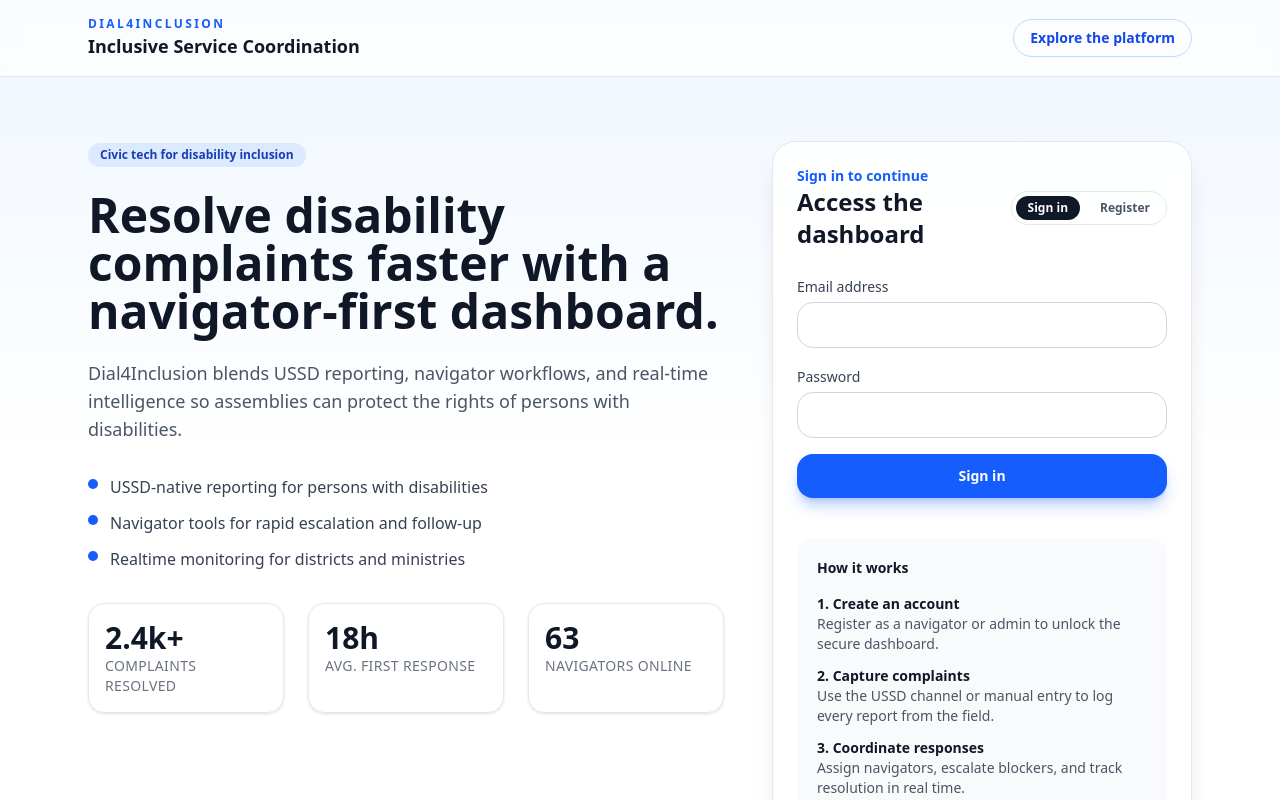
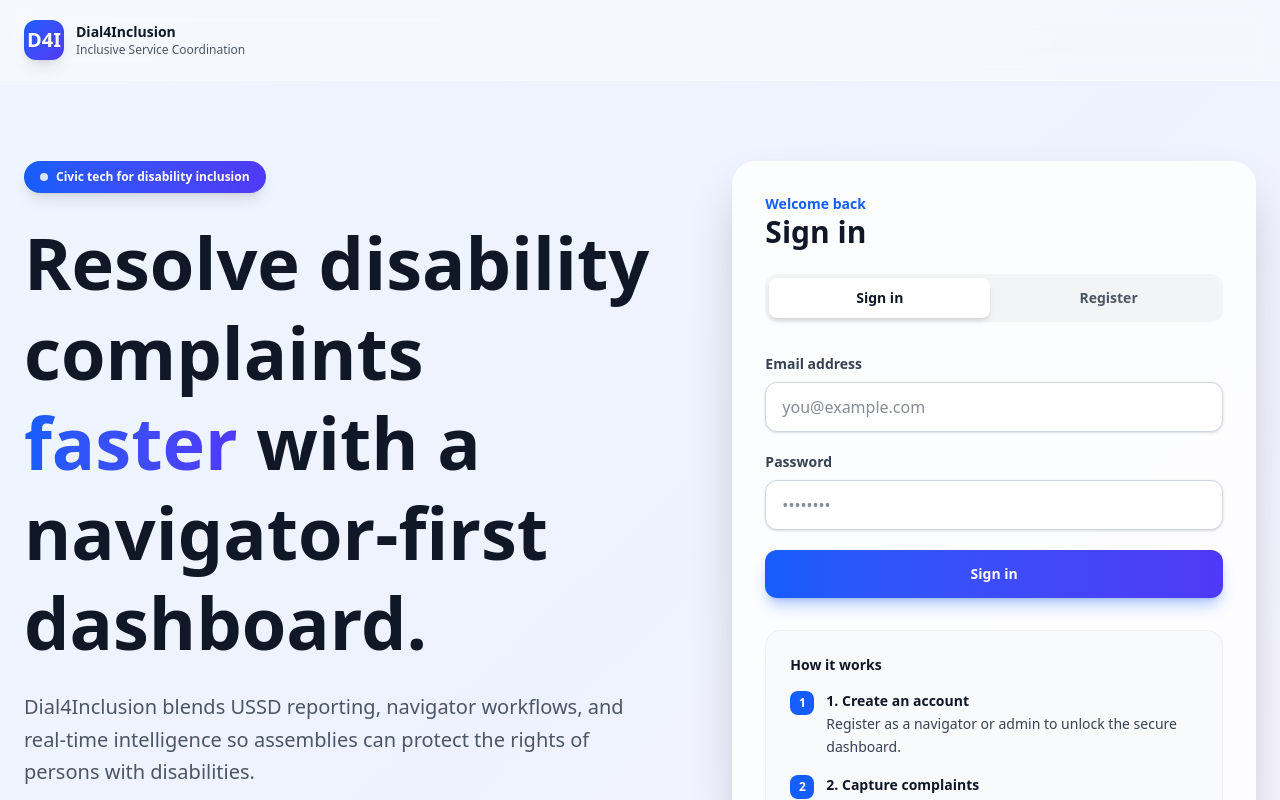
Before and after one commit to Zomujo/dial4inclusion, a Next.js app: page / in a window 1280 px wide. Shown: the top 800 px of the page. Built offline with nearby package versions, Linux system fonts and the light colour scheme; no server answers.

Commit message:
landing page

```diff
--- a/app/page.tsx
+++ b/app/page.tsx
@@ -93,62 +93,61 @@ export default function LandingPage() {
   }
 
   return (
-    <div className="min-h-screen bg-gradient-to-b from-blue-50 via-white to-white">
-      <header className="border-b border-gray-200 bg-white/70 backdrop-blur">
-        <div className="mx-auto flex max-w-6xl items-center justify-between px-6 py-4">
+    <div className="min-h-screen bg-gradient-to-br from-blue-50 via-indigo-50 to-purple-50">
+      <header className="border-b border-white/20 bg-white/40 backdrop-blur-md">
+        <div className="mx-auto flex max-w-7xl items-center justify-between px-6 py-5">
+          <div className="flex items-center gap-3">
+            <div className="flex h-10 w-10 items-center justify-center rounded-xl bg-gradient-to-br from-blue-600 to-indigo-600 shadow-lg">
+              <span className="text-xl font-bold text-white">D4I</span>
+            </div>
             <div>
-            <p className="text-xs font-semibold uppercase tracking-[0.2em] text-blue-600">
-              Dial4Inclusion
-            </p>
-            <h1 className="text-lg font-bold text-gray-900">
-              Inclusive Service Coordination
-            </h1>
+              <p className="text-sm font-bold text-gray-900">Dial4Inclusion</p>
+              <p className="text-xs text-gray-600">Inclusive Service Coordination</p>
             </div>
-          <button
-            onClick={() => {
-              const formEl = document.getElementById("auth-card");
-              formEl?.scrollIntoView({ behavior: "smooth" });
-            }}
-            className="rounded-full border border-blue-200 px-4 py-2 text-sm font-semibold text-blue-700 hover:bg-blue-50"
-          >
-            Explore the platform
-          </button>
+          </div>
         </div>
       </header>
 
-      <main className="mx-auto max-w-6xl px-6 py-16">
-        <div className="grid gap-12 lg:grid-cols-[minmax(0,1.1fr)_420px]">
-          <section className="space-y-8">
+      <main className="mx-auto max-w-7xl px-6 py-12 lg:py-20">
+        <div className="grid gap-16 lg:grid-cols-[1.2fr_1fr] lg:gap-20">
+          <section className="space-y-10">
             <div className="space-y-6">
-              <span className="inline-flex rounded-full bg-blue-100 px-3 py-1 text-xs font-semibold text-blue-800">
+              <span className="inline-flex items-center gap-2 rounded-full bg-gradient-to-r from-blue-600 to-indigo-600 px-4 py-2 text-xs font-semibold text-white shadow-lg">
+                <span className="h-2 w-2 animate-pulse rounded-full bg-white"></span>
                 Civic tech for disability inclusion
               </span>
-              <h2 className="text-4xl font-bold text-gray-900 sm:text-5xl">
-                Resolve disability complaints faster with a navigator-first dashboard.
+              <h2 className="text-5xl font-extrabold leading-tight text-gray-900 sm:text-6xl lg:text-7xl">
+                Resolve disability complaints{" "}
+                <span className="bg-gradient-to-r from-blue-600 to-indigo-600 bg-clip-text text-transparent">
+                  faster
+                </span>{" "}
+                with a navigator-first dashboard.
               </h2>
-              <p className="text-lg text-gray-600">
+              <p className="text-xl leading-relaxed text-gray-600">
                 Dial4Inclusion blends USSD reporting, navigator workflows, and real-time
                 intelligence so assemblies can protect the rights of persons with disabilities.
               </p>
             </div>
 
-            <ul className="space-y-3 text-gray-700">
-              {highlights.map((item) => (
-                <li key={item} className="flex items-start gap-3">
-                  <span className="mt-1 h-2.5 w-2.5 rounded-full bg-blue-600" />
-                  <p className="text-base">{item}</p>
+            <ul className="space-y-4">
+              {highlights.map((item, index) => (
+                <li key={item} className="group flex items-start gap-4">
+                  <div className="flex h-8 w-8 shrink-0 items-center justify-center rounded-lg bg-gradient-to-br from-blue-500 to-indigo-500 shadow-md transition-transform group-hover:scale-110">
+                    <span className="text-sm font-bold text-white">{index + 1}</span>
+                  </div>
+                  <p className="pt-1 text-lg font-medium text-gray-800">{item}</p>
                 </li>
               ))}
             </ul>
 
-            <div className="grid gap-6 sm:grid-cols-3">
+            <div className="grid gap-4 sm:grid-cols-3">
               {stats.map((stat) => (
                 <div
                   key={stat.label}
-                  className="rounded-2xl border border-gray-200 bg-white/80 p-4 shadow-sm"
+                  className="group rounded-2xl border border-white/50 bg-white/60 p-6 shadow-lg backdrop-blur-sm transition-all hover:scale-105 hover:shadow-xl"
                 >
-                  <p className="text-3xl font-bold text-gray-900">{stat.value}</p>
-                  <p className="text-sm uppercase tracking-wide text-gray-500">
+                  <p className="text-4xl font-extrabold text-gray-900">{stat.value}</p>
+                  <p className="mt-2 text-sm font-medium uppercase tracking-wide text-gray-600">
                     {stat.label}
                   </p>
                 </div>
@@ -158,25 +157,27 @@ export default function LandingPage() {
 
           <section
             id="auth-card"
-            className="rounded-3xl border border-gray-200 bg-white/90 p-6 shadow-xl backdrop-blur"
+            className="sticky top-8 rounded-3xl border border-white/50 bg-white/80 p-8 shadow-2xl backdrop-blur-xl"
           >
+            <div className="mb-8">
               <div className="mb-6 flex items-center justify-between">
                 <div>
                   <p className="text-sm font-semibold text-blue-600">
-                  Sign in to continue
+                    {authMode === "login" ? "Welcome back" : "Get started"}
                   </p>
-                <h3 className="text-2xl font-bold text-gray-900">
-                  Access the dashboard
+                  <h3 className="text-3xl font-bold text-gray-900">
+                    {authMode === "login" ? "Sign in" : "Create account"}
                   </h3>
                 </div>
-              <div className="flex gap-2 rounded-full border border-gray-200 p-1">
+              </div>
+              <div className="flex gap-2 rounded-xl bg-gray-100 p-1">
                 {["login", "register"].map((mode) => (
                   <button
                     key={mode}
                     onClick={() => setAuthMode(mode as "login" | "register")}
-                    className={`rounded-full px-3 py-1 text-xs font-semibold whitespace-nowrap ${
+                    className={`flex-1 rounded-lg px-4 py-2.5 text-sm font-semibold transition-all ${
                       authMode === mode
-                        ? "bg-gray-900 text-white"
+                        ? "bg-white text-gray-900 shadow-md"
                         : "text-gray-600 hover:text-gray-900"
                     }`}
                   >
@@ -186,10 +187,10 @@ export default function LandingPage() {
               </div>
             </div>
 
-            <form className="space-y-4" onSubmit={handleSubmit}>
+            <form className="space-y-5" onSubmit={handleSubmit}>
               {authMode === "register" && (
                 <div>
-                  <label className="text-sm font-medium text-gray-700">
+                  <label className="mb-2 block text-sm font-semibold text-gray-700">
                     Full name
                   </label>
                   <input
@@ -199,13 +200,14 @@ export default function LandingPage() {
                     onChange={(event) =>
                       setForm((prev) => ({ ...prev, fullName: event.target.value }))
                     }
-                    className="mt-1 w-full rounded-2xl border border-gray-300 px-4 py-2.5 focus:border-blue-500 focus:outline-none"
+                    className="w-full rounded-xl border border-gray-300 bg-white px-4 py-3 text-gray-900 shadow-sm transition-all focus:border-blue-500 focus:outline-none focus:ring-2 focus:ring-blue-500/20"
+                    placeholder="John Doe"
                   />
                 </div>
               )}
 
               <div>
-                <label className="text-sm font-medium text-gray-700">
+                <label className="mb-2 block text-sm font-semibold text-gray-700">
                   Email address
                 </label>
                 <input
@@ -215,12 +217,13 @@ export default function LandingPage() {
                   onChange={(event) =>
                     setForm((prev) => ({ ...prev, email: event.target.value }))
                   }
-                  className="mt-1 w-full rounded-2xl border border-gray-300 px-4 py-2.5 focus:border-blue-500 focus:outline-none"
+                  className="w-full rounded-xl border border-gray-300 bg-white px-4 py-3 text-gray-900 shadow-sm transition-all focus:border-blue-500 focus:outline-none focus:ring-2 focus:ring-blue-500/20"
+                  placeholder="you@example.com"
                 />
               </div>
 
               <div>
-                <label className="text-sm font-medium text-gray-700">
+                <label className="mb-2 block text-sm font-semibold text-gray-700">
                   Password
                 </label>
                 <input
@@ -231,18 +234,21 @@ export default function LandingPage() {
                   onChange={(event) =>
                     setForm((prev) => ({ ...prev, password: event.target.value }))
                   }
-                  className="mt-1 w-full rounded-2xl border border-gray-300 px-4 py-2.5 focus:border-blue-500 focus:outline-none"
+                  className="w-full rounded-xl border border-gray-300 bg-white px-4 py-3 text-gray-900 shadow-sm transition-all focus:border-blue-500 focus:outline-none focus:ring-2 focus:ring-blue-500/20"
+                  placeholder="••••••••"
                 />
               </div>
 
               {authError && (
-                <p className="text-sm text-red-600">{authError}</p>
+                <div className="rounded-xl bg-red-50 border border-red-200 p-3">
+                  <p className="text-sm font-medium text-red-800">{authError}</p>
+                </div>
               )}
 
               <button
                 type="submit"
                 disabled={authLoading}
-                className="w-full rounded-2xl bg-blue-600 px-4 py-3 text-sm font-semibold text-white shadow-lg shadow-blue-600/30 transition hover:bg-blue-700 disabled:cursor-not-allowed disabled:bg-blue-300"
+                className="w-full rounded-xl bg-gradient-to-r from-blue-600 to-indigo-600 px-6 py-3.5 text-sm font-bold text-white shadow-lg shadow-blue-600/30 transition-all hover:from-blue-700 hover:to-indigo-700 hover:shadow-xl hover:shadow-blue-600/40 disabled:cursor-not-allowed disabled:opacity-50 disabled:hover:shadow-lg"
               >
                 {authLoading
                   ? "Connecting…"
@@ -252,15 +258,20 @@ export default function LandingPage() {
               </button>
             </form>
 
-            <div className="mt-10 space-y-4 rounded-2xl bg-gray-50 p-5">
-              <p className="text-sm font-semibold text-gray-900">
+            <div className="mt-8 space-y-4 rounded-2xl bg-gradient-to-br from-gray-50 to-gray-100/50 p-6 border border-gray-200/50">
+              <p className="text-sm font-bold text-gray-900">
                 How it works
               </p>
-              <ul className="space-y-3 text-sm text-gray-600">
-                {quickSteps.map((step) => (
-                  <li key={step.title}>
+              <ul className="space-y-4 text-sm text-gray-700">
+                {quickSteps.map((step, index) => (
+                  <li key={step.title} className="flex gap-3">
+                    <span className="flex h-6 w-6 shrink-0 items-center justify-center rounded-lg bg-blue-600 text-xs font-bold text-white">
+                      {index + 1}
+                    </span>
+                    <div>
                       <p className="font-semibold text-gray-900">{step.title}</p>
-                    <p>{step.copy}</p>
+                      <p className="mt-0.5 leading-relaxed">{step.copy}</p>
+                    </div>
                   </li>
                 ))}
               </ul>
```
Lines whose indentation alone changed are shown as unchanged.
